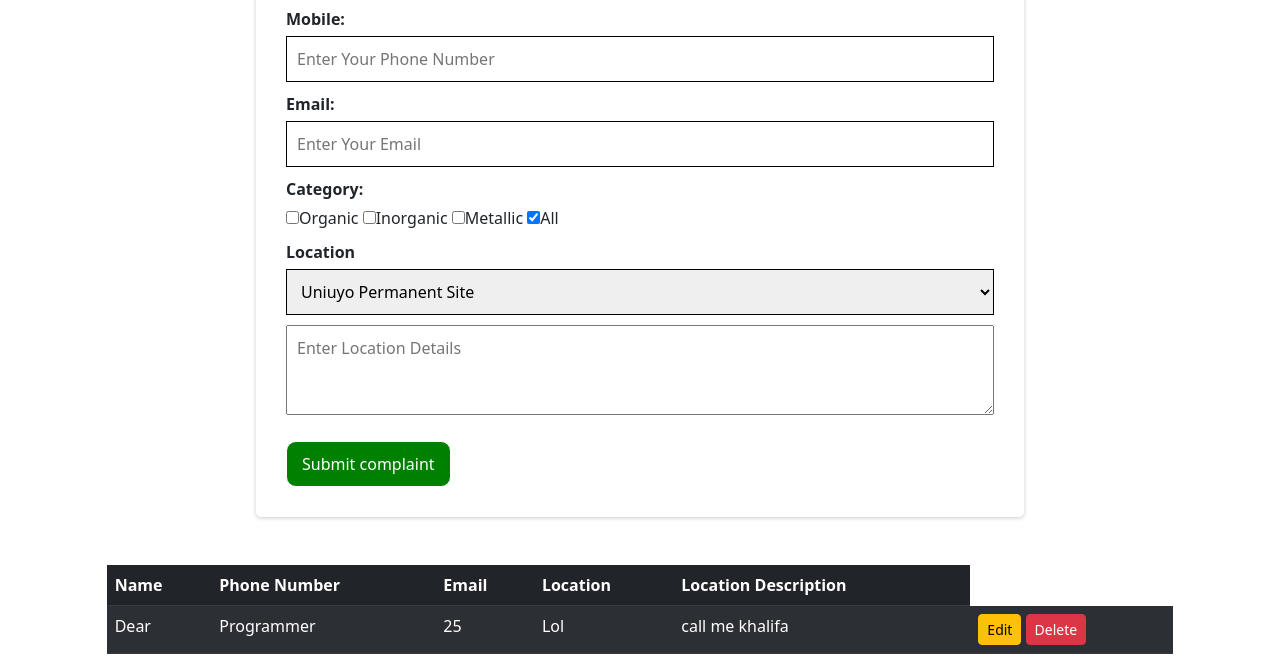
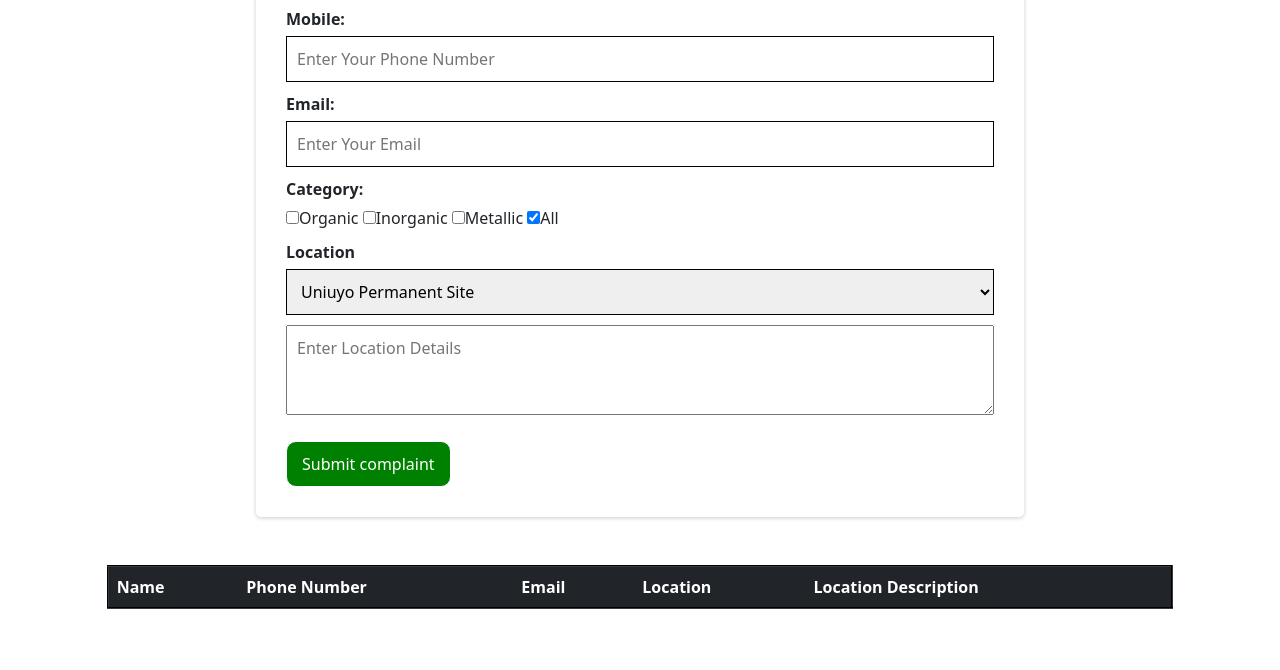
Before and after one commit to Victor-Okpukpan/wasteManagementSystem, a plain HTML site: page complain.html in a window 1280 px wide. Shown: the part 256-926 px from the top of the page. After the commit the page ends 881 px from the top, so only its background shows below. Drawn offline with nearby package versions, Linux system fonts and the light colour scheme.

Commit message:
added new elements

```diff
--- a/complain.html
+++ b/complain.html
@@ -63,8 +63,8 @@
         </form>
     </div>
 
-    <div class="col-12 mt-5 col-md-10 new-col">
-        <table class="table table-striped table-dark">
+    <div class="col-12 mt-5 col-md-10 new-col" style="overflow-x: auto;">
+        <table class="table table-striped table-dark" border="2">
             <thead>
                 <tr>
                     <th>Name</th>
@@ -75,17 +75,7 @@
                 </tr>
             </thead>
             <tbody class="complain-list">
-                <tr>
-                    <td>Dear</td>
-                    <td>Programmer</td>
-                    <td>25</td>
-                    <td>Lol</td>
-                    <td>call me khalifa</td>
-                    <td>
-                        <a href="#" class="btn btn-warning btn-sm edit">Edit</a>
-                        <a href="#" class="btn btn-danger btn-sm delete">Delete</a>
-                    </td>
-                </tr>
+
             </tbody>
         </table>
     </div>
```
